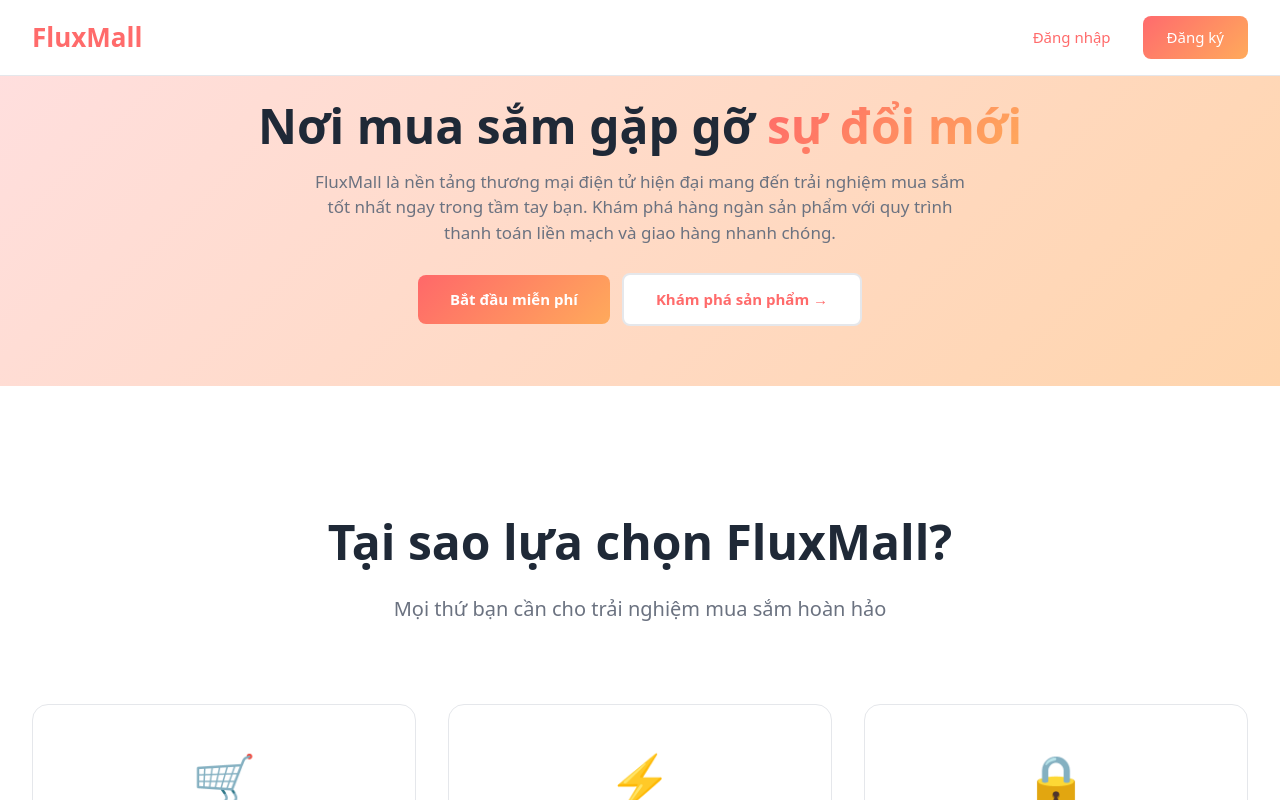
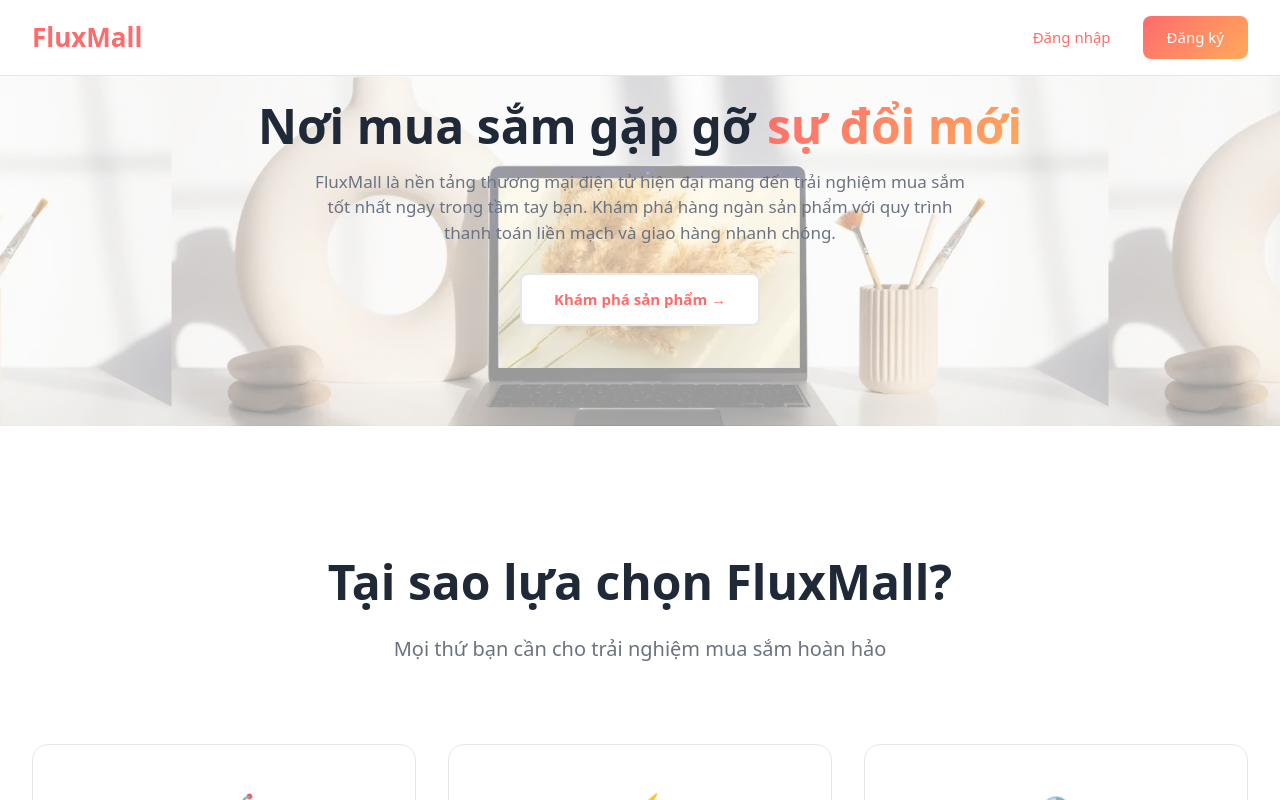
Before and after one commit to Cooparate/FluxMall.Client, a React (Vite) app: page / in a window 1280 px wide. Shown: the top 800 px of the page. Built offline with nearby package versions, Linux system fonts and the light colour scheme.

Commit message:
Change banner intro

```diff
--- a/src/pages/intro/Intro.jsx
+++ b/src/pages/intro/Intro.jsx
@@ -18,7 +18,7 @@
             Khám phá hàng ngàn sản phẩm với quy trình thanh toán liền mạch và giao hàng nhanh chóng.
           </p>
           <div className="hero-buttons">
-            <Link to="/register" className="btn-primary">Bắt đầu miễn phí</Link>
+            {/* <Link to="/register" className="btn-primary">Bắt đầu miễn phí</Link> */}
             <Link to="/home" className="btn-secondary">Khám phá sản phẩm →</Link>
           </div>
         </div>
--- a/src/pages/intro/Intro.scss
+++ b/src/pages/intro/Intro.scss
@@ -8,9 +8,16 @@
 
 /* Phần Hero - Banner chính */
 .hero-section {
-  padding: 100px 32px 60px;
+  padding: 100px 32px 100px;
   text-align: center;
   background: linear-gradient(135deg, #ffb8ba72 0%, #ffd5ad 100%);
+
+  background-image:
+    linear-gradient(rgba(255,255,255,0.6), rgba(255,255,255,0.6)),
+    url("../../assets/images/Banner-Intro.webp");
+  background-size: contain;
+  background-position: center;
+  background-repeat: repeat;
 }
 
 .hero-container {
```
Also changed, not shown: src/assets/images/Banner-Intro.webp (added).
